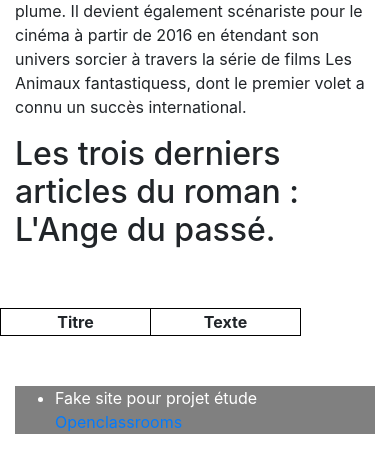
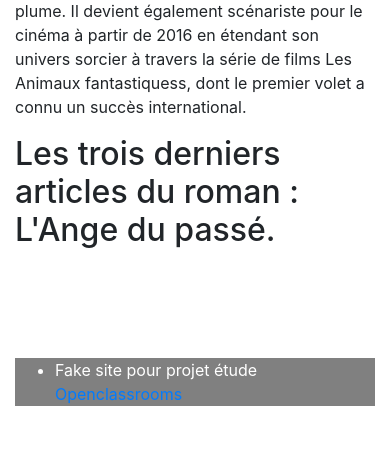
Before and after one commit to michelmi67/projet-5, a PHP site: page / in a window 390 px wide. Shown: the part 2064-2514 px from the top of the page. After the commit the page ends 2470 px from the top, so only its background shows below. Run offline with PHP 8.4, Linux system fonts and the light colour scheme; data that the repository does not hold is empty.

Commit message:
modification css

```diff
--- a/projet 4/css/style.css
+++ b/projet 4/css/style.css
@@ -37,6 +37,10 @@ header{
 }
 .accuel h1 h3{
     text-align: center;
+}
+
+.accueil .titre{
+    font-weight: bold;
 }
 
 .accueil table{
@@ -82,7 +86,7 @@ i{
 /*Page article*/
 .suivant_precedent{
     text-align: center;
-    margin-bottom: 50;
+    margin-bottom: 50px;
 }
 .suivant_precedent .button{
     margin-left: 100px;
@@ -91,8 +95,7 @@ i{
     margin-bottom: 50px;
     padding: 5px;
     border : solid 1px black ;
-    border-radius:  5px ;
-    margin :  5 px ;
+    border-radius:  5px;
     color : white ;
     background-color :  #5A6268 ;
 }
@@ -105,7 +108,6 @@ i{
 .bouton {
     border : solid 1px black ;
     border-radius:  5px ;
-    margin :  5 px ;
     color : white ;
     background-color :  #5A6268 ;
     padding :  2px ;
@@ -160,6 +162,24 @@ i{
 /*----------------------------------------------------------------------- Media queries -------------------------------------------------------------------------------------*/
 
     @media (max-width: 576px) {
+
+        /*Page accueil*/
+        #titre,#texte{
+            display: none;
+        }
+
+        .accueil table{
+            border: none;
+        }
+
+        .accueil tr td{
+            display: block;
+
+        }
+
+        .accueil .texte{
+            margin-bottom: 25px;
+        }
 
         /*page index_article*/
         .index_article img{
--- a/projet 4/views/accueil.php
+++ b/projet 4/views/accueil.php
@@ -45,13 +45,6 @@
             <!--Les 3 derniers articles du roman-->
             <div class = "row">
                 <table>
-                    <thead>
-                        <tr>
-                            <td>Titre</td>
-                            <td>Texte</td>
-                        </tr>
-                    </thead>
-                    <tbody>
                     <?php
                     //recupération des 3 derniers articles
                     foreach($articles as $article)
@@ -61,13 +54,12 @@
                         $texte = strip_tags($article['texte']);
                         ?>
                             <tr>
-                                <td><?php echo substr($titre,0,100);?></td>
-                                <td><?php echo substr($texte,0,250);?><p><a href = "?action=article&texte=<?php echo $article['id'] ?>" > lire la suite...</a></p></td>
+                                <td class = "titre"><?php echo substr($titre,0,100);?></td>
+                                <td class = "texte"><?php echo substr($texte,0,250);?><p><a href = "?action=article&texte=<?php echo $article['id'] ?>" > lire la suite...</a></p></td>
                             </tr>
                         <?php
                     }
                     ?>
-                    </tbody>
                 </table>
             </div>
 
--- a/projet 4/views/recup_commentaire.php
+++ b/projet 4/views/recup_commentaire.php
@@ -52,7 +52,7 @@
                                 <td><?php echo $id; ?></td>
                                 <td ><?php echo $id_page;?></td>
                                 <td><?php echo $auteur; ?></td>
-                                <td><?php echo substr($message,0,100);?></td>
+                                <td><?php echo substr($message,0,50);?></td>
                                 <td><?php echo $signaler; ?></td>
                                 <td><?php echo $moderer ; ?></td>
                                 <td>
@@ -101,7 +101,7 @@
                                 <td><?php echo $id; ?></td>
                                 <td ><?php echo $id_page;?></td>
                                 <td><?php echo $auteur; ?></td>
-                                <td><?php echo substr($message,0,100);?></td>
+                                <td><?php echo substr($message,0,50);?></td>
                                 <td><?php echo $signaler; ?></td>
                                 <td><?php echo $moderer; ?></td>
                                 <td>
```
